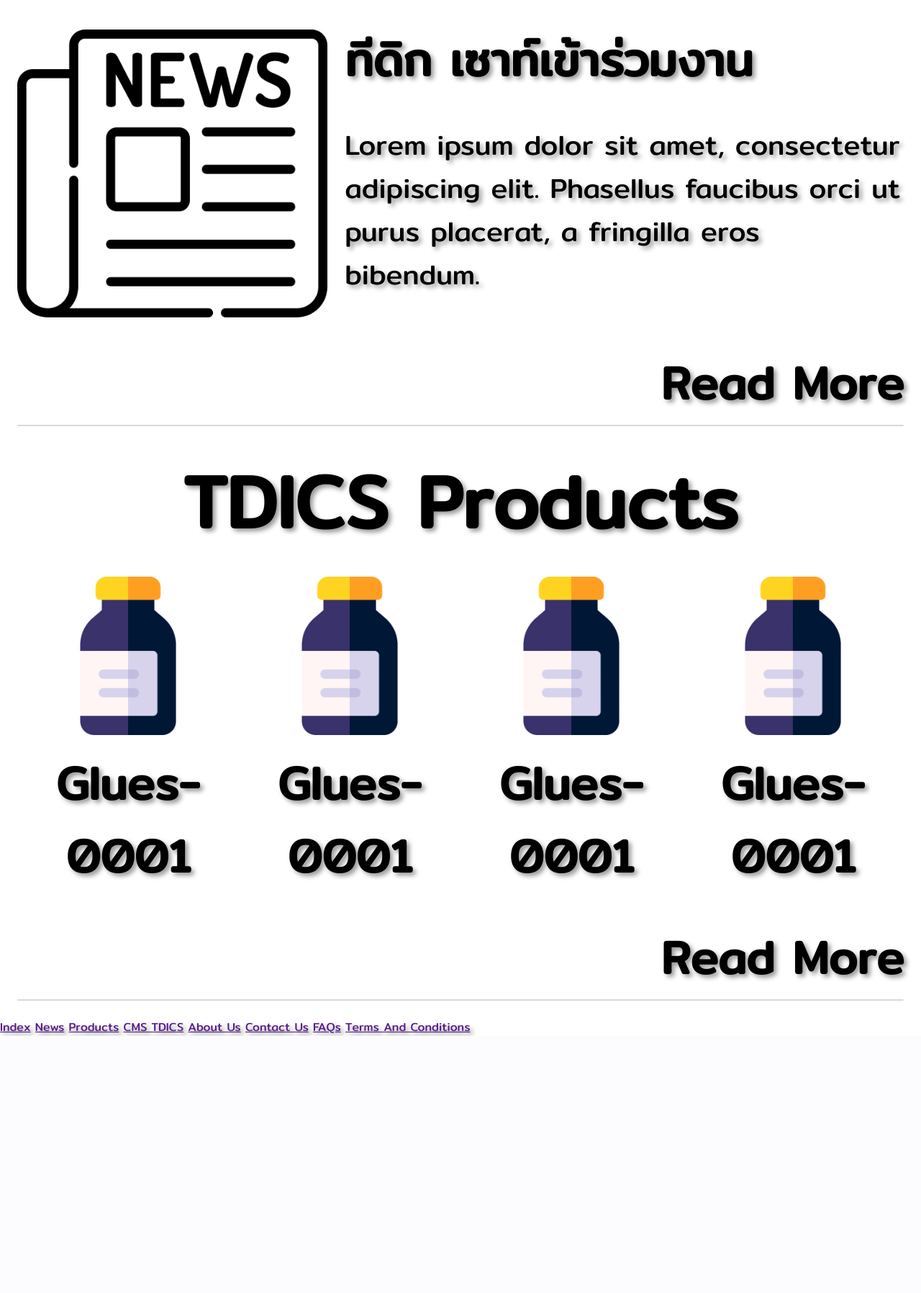
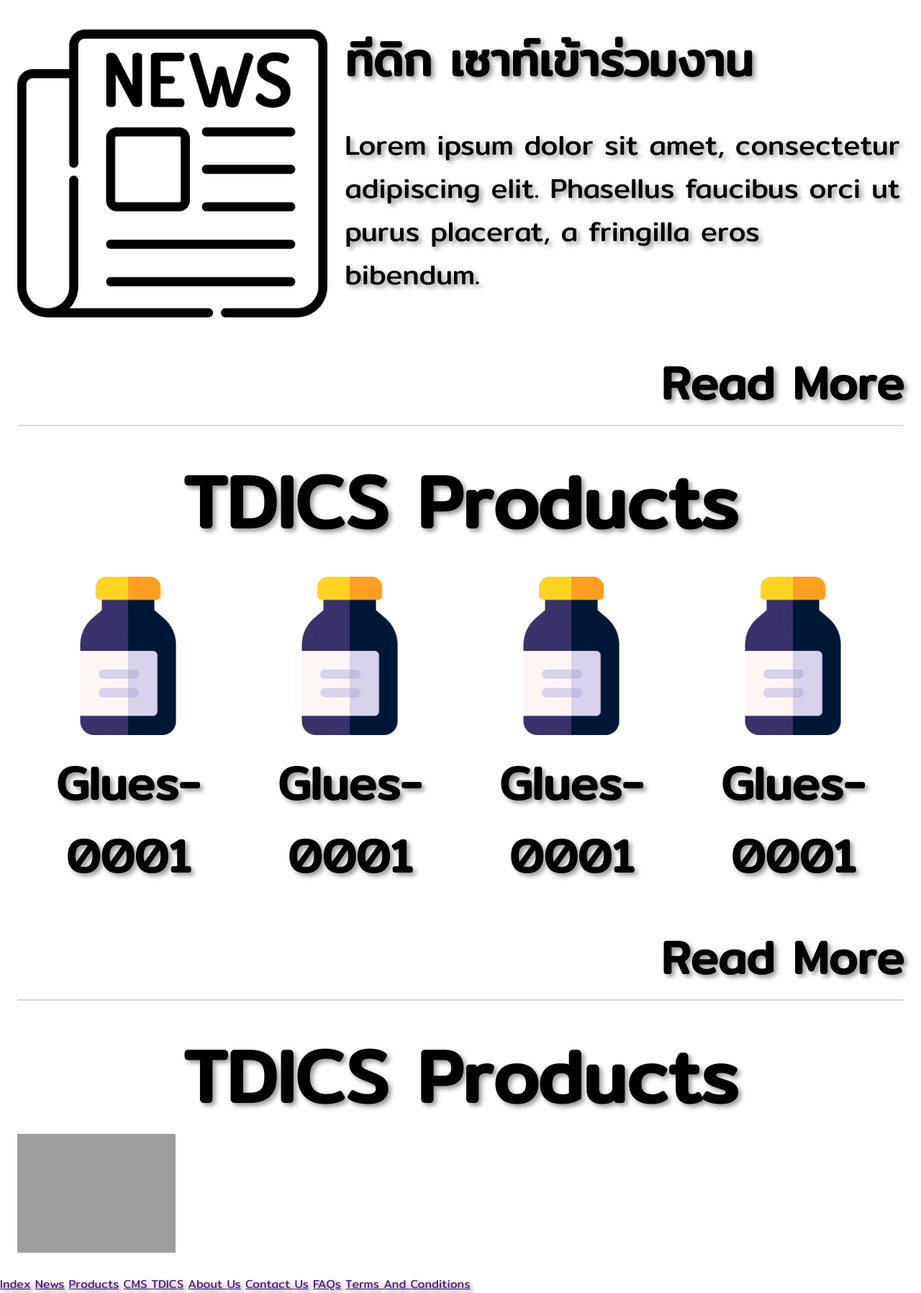
Before and after one commit to XeOn1991/TDICSOUTH, a PHP site: page / in a window 1280 px wide. Shown: the part 1894-3690 px from the top of the page at 72% size. Before the commit the page ends 3333 px from the top, so only its background shows below. Run offline with PHP 8.4, Linux system fonts and the light colour scheme; grey boxes are pictures that could not be loaded.

Commit message:
tdicsouth-commit-05

```diff
--- a/html/index.php
+++ b/html/index.php
@@ -97,7 +97,14 @@
                 </footer>
             </article>
 
-
+            <article  class="index-product" style="margin: 1.5rem;">
+                <header>
+                    <h1 style="text-align:center; margin: 0; font-size:8vw;">TDICS Products</h1>
+                </header>
+                <article class="index-achivement-main">
+                    <img src="/html/Icon/" style="max-width: 220px;height:auto;" alt="tdics achivement">
+                </article>
+            </article>
 
         </section>
 
```
Also changed, not shown: html/Icon/iso.webp (added).
